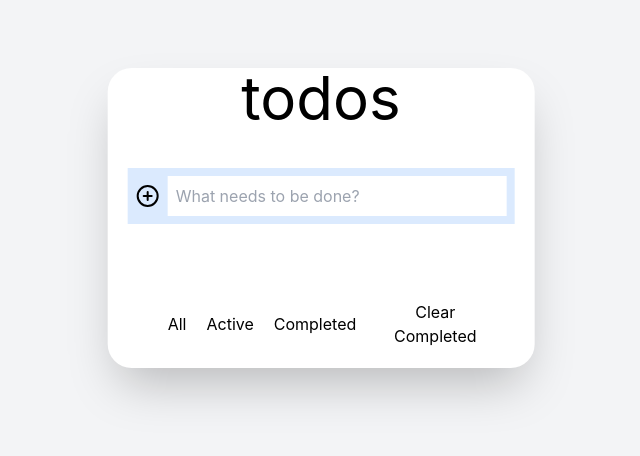
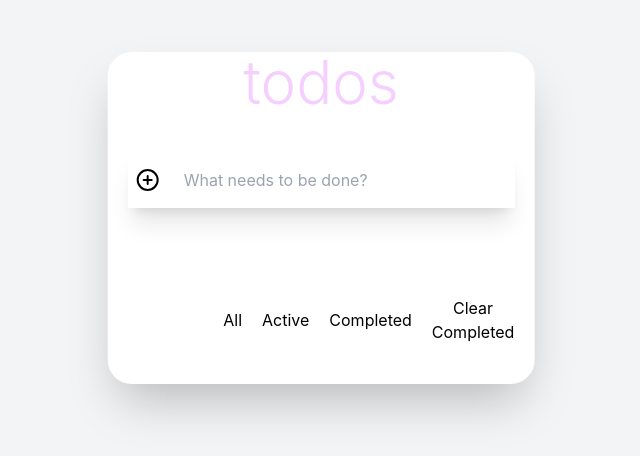
Before and after one commit to Yury-Odinson/todo, a React (Create React App) app: page / in a window 1280 px wide. Shown: the part 182-638 px from the top of the page, without its empty margins (319-959 px from the left). Built offline with nearby package versions, Linux system fonts and the light colour scheme.

Commit message:
store: remove completed tasks

```diff
--- a/src/components/Main.tsx
+++ b/src/components/Main.tsx
@@ -1,4 +1,4 @@
-import React, {useEffect, useRef} from "react";
+import React, {useRef} from "react";
 import {TaskElement} from "./TaskElement";
 import {CirclePlus} from 'lucide-react';
 import {useStoreTasks} from "../tools/store";
@@ -10,10 +10,7 @@ export const Main: React.FC = () => {
 
     const tasks = useStoreTasks((state: { items: Task; }) => state.items);
     const addTask = useStoreTasks((state: { addTask: () => void; }) => state.addTask);
-
-    useEffect(() => {
-        console.log(tasks);
-    }, [tasks]);
+    const removeTasks = useStoreTasks((state: { removeTasks: () => void }) => state.removeTasks);
 
     const idTask = (Math.floor(Math.random() * (100000 - 1)) + 1).toString();
 
@@ -25,15 +22,17 @@ export const Main: React.FC = () => {
         }
     };
 
+    const remainingTasksCount = tasks?.filter((task: Task) => !task.completed).length;
+
     return (
         <div
             className="absolute top-1/2 left-1/2 -translate-x-1/2 -translate-y-1/2 w-1/3 shadow-2xl bg-white rounded-3xl">
             <div>
-                <h1 className="text-6xl">todos</h1>
+                <h1 className="text-6xl font-light text-fuchsia-200">todos</h1>
             </div>
             <div className="py-10 px-5">
-                <div className="bg-blue-100">
-                    <label className="flex items-center gap-2 p-2">
+                <div className="mb-10 shadow-xl">
+                    <label className="flex items-center gap-4 p-2">
                         <CirclePlus className="cursor-pointer" onClick={handlerAddTask}/>
                         <input
                             ref={inputRef}
@@ -48,14 +47,14 @@ export const Main: React.FC = () => {
                     ))}
                 </div>
             </div>
-            <div className="px-10 py-5 flex gap-5 items-center">
-                <span>
-                    {/*{COUNTER}*/}
+            <div className="px-5 pb-10 flex gap-5 items-center justify-between">
+                <span className="w-32 text-left">
+                    {remainingTasksCount <= 0 ? "" : remainingTasksCount + " items left"}
                 </span>
                 <button className="">All</button>
                 <button className="">Active</button>
                 <button className="">Completed</button>
-                <button className="">Clear Completed</button>
+                <button className="" onClick={removeTasks}>Clear Completed</button>
             </div>
         </div>
     );
--- a/src/components/TaskElement.tsx
+++ b/src/components/TaskElement.tsx
@@ -12,12 +12,12 @@ export const TaskElement: React.FC<Task> = ({task, completed, id}) => {
     const handlerCompleted = () => {
         const newCompletedState = !isCompleted;
         setIsCompleted(newCompletedState);
-        updateTask(id, { completed: newCompletedState });
+        updateTask(id, {completed: newCompletedState});
     };
 
     return (
-        <div className=" p-2 bg-blue-100" id={id}>
-            <div className="flex gap-2 cursor-pointer" onClick={handlerCompleted}>
+        <div className={isCompleted ? "p-4" : "p-4 shadow-xl"} id={id}>
+            <div className="flex gap-4 cursor-pointer" onClick={handlerCompleted}>
                 {isCompleted ? <CircleCheckBig/> : <Circle/>}
                 <p className={isCompleted ? "line-through text-gray-400" : ""}>{task}</p>
             </div>
--- a/src/tools/store.ts
+++ b/src/tools/store.ts
@@ -10,5 +10,7 @@ export const useStoreTasks: any = create((set) => ({
                 task.id === id ? {...task, ...updatedTask} : task
             ),
         })),
-    removeTasks: () => set({items: []}),
+    removeTasks: () => set((state: { items: Task[] }) => ({
+        items: state.items.filter((task) => !task.completed),
+    })),
 }));
```
